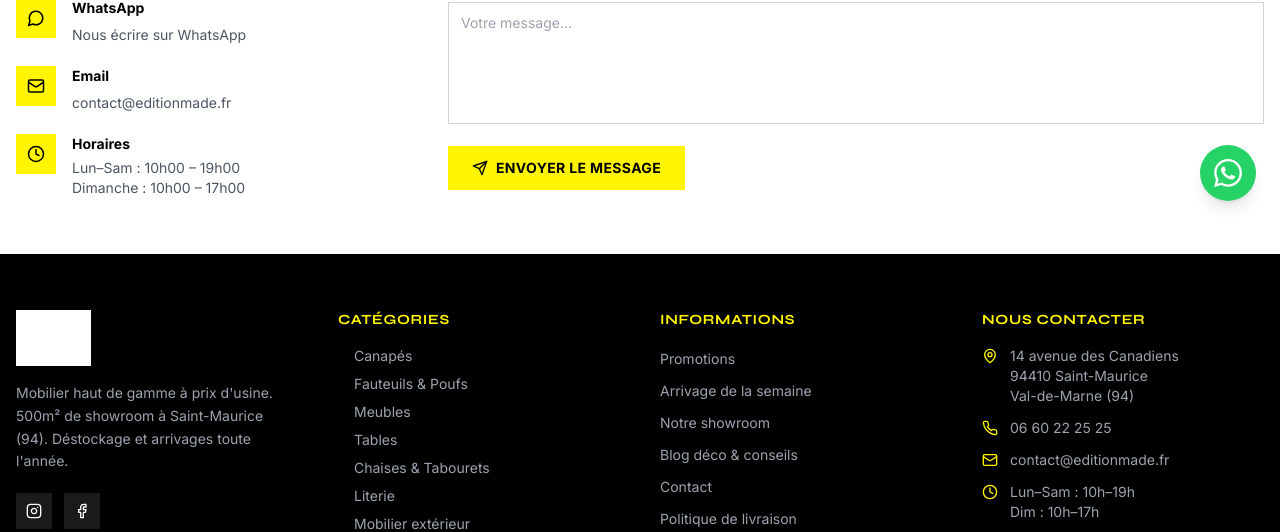
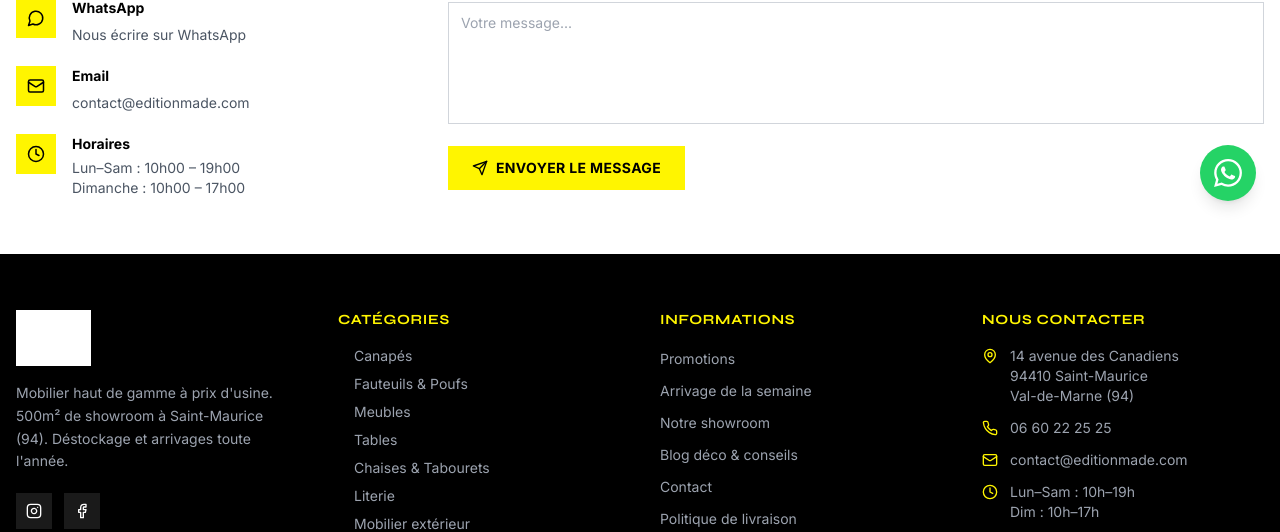
Before and after one commit to edition-made/Edition-made, a React (Vite) app: page /contact in a window 1280 px wide. Shown: the part 575-1107 px from the top of the page. Built offline with nearby package versions, Linux system fonts and the light colour scheme; no server answers; grey boxes are pictures that could not be loaded.

Commit message:
Replace editionmade.fr with editionmade.com everywhere
Updates all email addresses, URLs, canonical tags, OG tags,
Schema.org, emailService sender/admin, blog seed script,
Footer, ContactPage, FAQPage, ShowroomPage, BlogPostForm.

Co-Authored-By: Claude Sonnet 4.6 <noreply@anthropic.com>

```diff
--- a/index.html
+++ b/index.html
@@ -15,7 +15,7 @@
     <meta name="keywords" content="mobilier haut de gamme pas cher, déstockage meuble, canapé design pas cher, outlet mobilier Paris, showroom meubles Saint-Maurice 94, meuble luxe prix réduit" />
     <meta name="robots" content="index, follow" />
     <meta name="author" content="Edition Made" />
-    <link rel="canonical" href="https://editionmade.fr" />
+    <link rel="canonical" href="https://editionmade.com" />
 
     <!-- Open Graph -->
     <meta property="og:type" content="website" />
@@ -25,7 +25,7 @@
     <meta property="og:image" content="https://bbzkudxpoglswakoyhyf.supabase.co/storage/v1/object/public/Image%20du%20site/EDITION_MADE_LOGO_SITE_WEB_MEUBLE_FRANCE_DESTOCKAGE_PARIS_SAINT_MAURICE_94410_LUXE_DESIGN.webp" />
     <meta property="og:image:width" content="1200" />
     <meta property="og:image:height" content="630" />
-    <meta property="og:url" content="https://editionmade.fr" />
+    <meta property="og:url" content="https://editionmade.com" />
     <meta property="og:locale" content="fr_FR" />
 
     <!-- Twitter Card -->
@@ -42,7 +42,7 @@
       "@type": "FurnitureStore",
       "name": "Edition Made",
       "description": "Mobilier haut de gamme à prix déstockés. Canapés, tables, fauteuils, literie, déco.",
-      "url": "https://editionmade.fr",
+      "url": "https://editionmade.com",
       "logo": "https://bbzkudxpoglswakoyhyf.supabase.co/storage/v1/object/public/Image%20du%20site/EDITION_MADE_LOGO_SITE_WEB_MEUBLE_FRANCE_DESTOCKAGE_PARIS_SAINT_MAURICE_94410_LUXE_DESIGN.webp",
       "address": {
         "@type": "PostalAddress",
--- a/src/admin/pages/BlogPostForm.tsx
+++ b/src/admin/pages/BlogPostForm.tsx
@@ -222,7 +222,7 @@ export default function BlogPostForm() {
                 form={form} onChange={handleChange}
                 label="URL canonique"
                 name="canonical_url"
-                placeholder="https://editionmade.fr/blog/titre-article"
+                placeholder="https://editionmade.com/blog/titre-article"
                 hint="Laisser vide pour utiliser l'URL par défaut"
               />
 
@@ -241,7 +241,7 @@ export default function BlogPostForm() {
                 <p className="text-[10px] font-bold text-gray-400 uppercase mb-2">Aperçu Google</p>
                 <div className="space-y-0.5">
                   <p className="text-[#8ab4f8] text-sm">{form.seo_title || form.title || 'Titre de l\'article'}</p>
-                  <p className="text-[#4d8c57] text-xs">editionmade.fr › blog › {form.slug || 'slug-article'}</p>
+                  <p className="text-[#4d8c57] text-xs">editionmade.com › blog › {form.slug || 'slug-article'}</p>
                   <p className="text-gray-400 text-xs leading-relaxed">{form.seo_description || form.excerpt || 'Description de l\'article...'}</p>
                 </div>
               </div>
--- a/src/components/layout/Footer.tsx
+++ b/src/components/layout/Footer.tsx
@@ -93,8 +93,8 @@ export default function Footer() {
               </li>
               <li className="flex items-center gap-3">
                 <Mail size={16} className="text-[#fff500] flex-shrink-0" />
-                <a href="mailto:contact@editionmade.fr" className="text-sm text-gray-400 hover:text-white transition-colors">
-                  contact@editionmade.fr
+                <a href="mailto:contact@editionmade.com" className="text-sm text-gray-400 hover:text-white transition-colors">
+                  contact@editionmade.com
                 </a>
               </li>
               <li className="flex items-start gap-3">
--- a/src/lib/emailService.ts
+++ b/src/lib/emailService.ts
@@ -1,8 +1,8 @@
 const LOGO_URL =
   'https://bbzkudxpoglswakoyhyf.supabase.co/storage/v1/object/public/Image%20du%20site/EDITION_MADE_LOGO_SITE_WEB_MEUBLE_FRANCE_DESTOCKAGE_PARIS_SAINT_MAURICE_94410_LUXE_DESIGN.webp';
 
-const ADMIN_EMAIL = 'contact@editionmade.fr';
-const FROM = 'Edition Made <noreply@editionmade.fr>';
+const ADMIN_EMAIL = 'contact@editionmade.com';
+const FROM = 'Edition Made <noreply@editionmade.com>';
 
 // ── Envoi via fetch (compatible browser — pas de SDK Node.js) ────────────────
 
@@ -57,7 +57,7 @@ function wrapHtml(content: string): string {
         <p style="margin:0 0 4px;color:#888;font-size:11px;">14 avenue des Canadiens · 94410 Saint-Maurice (Val-de-Marne)</p>
         <p style="margin:0 0 4px;color:#888;font-size:11px;">Lun–Sam : 10h–19h · Dim : 10h–17h</p>
         <p style="margin:0;color:#888;font-size:11px;">
-          <a href="mailto:contact@editionmade.fr" style="color:#fff500;text-decoration:none;">contact@editionmade.fr</a>
+          <a href="mailto:contact@editionmade.com" style="color:#fff500;text-decoration:none;">contact@editionmade.com</a>
         </p>
       </td></tr>
 
@@ -144,7 +144,7 @@ export async function sendOrderConfirmation(data: OrderEmailData): Promise<void>
       <p style="margin:0 0 16px;font-size:13px;color:#555;">
         Vous avez une question ? Contactez-nous par email ou passez directement en showroom.
       </p>
-      <a href="https://editionmade.fr/contact"
+      <a href="https://editionmade.com/contact"
          style="display:inline-block;background:#fff500;color:#000;font-weight:bold;font-size:13px;padding:12px 24px;text-decoration:none;letter-spacing:0.5px;">
         Nous contacter
       </a>
--- a/src/pages/ContactPage.tsx
+++ b/src/pages/ContactPage.tsx
@@ -78,7 +78,7 @@ export default function ContactPage() {
                 </div>
                 <div>
                   <p className="font-bold text-sm mb-1">Email</p>
-                  <a href="mailto:contact@editionmade.fr" className="text-sm text-gray-600 hover:text-black transition-colors">contact@editionmade.fr</a>
+                  <a href="mailto:contact@editionmade.com" className="text-sm text-gray-600 hover:text-black transition-colors">contact@editionmade.com</a>
                 </div>
               </div>
               <div className="flex items-start gap-4">
--- a/src/pages/FAQPage.tsx
+++ b/src/pages/FAQPage.tsx
@@ -40,7 +40,7 @@ const faqs = [
   },
   {
     q: 'Comment contacter le service client ?',
-    a: 'Vous pouvez nous contacter par téléphone au 06 60 22 25 25 (du lundi au samedi de 10h à 19h), par WhatsApp, par email à contact@editionmade.fr, ou directement en vous rendant dans notre showroom.',
+    a: 'Vous pouvez nous contacter par téléphone au 06 60 22 25 25 (du lundi au samedi de 10h à 19h), par WhatsApp, par email à contact@editionmade.com, ou directement en vous rendant dans notre showroom.',
   },
 ];
 
--- a/src/pages/ShowroomPage.tsx
+++ b/src/pages/ShowroomPage.tsx
@@ -135,7 +135,7 @@ export default function ShowroomPage() {
               </div>
               <div>
                 <p className="text-gray-400 text-xs uppercase mb-1">Email</p>
-                <a href="mailto:contact@editionmade.fr" className="text-white hover:text-[#fff500] transition-colors">contact@editionmade.fr</a>
+                <a href="mailto:contact@editionmade.com" className="text-white hover:text-[#fff500] transition-colors">contact@editionmade.com</a>
               </div>
             </div>
           </div>
```
Also changed, not shown: scripts/seed-blog.mjs (+10 -10 lines).
